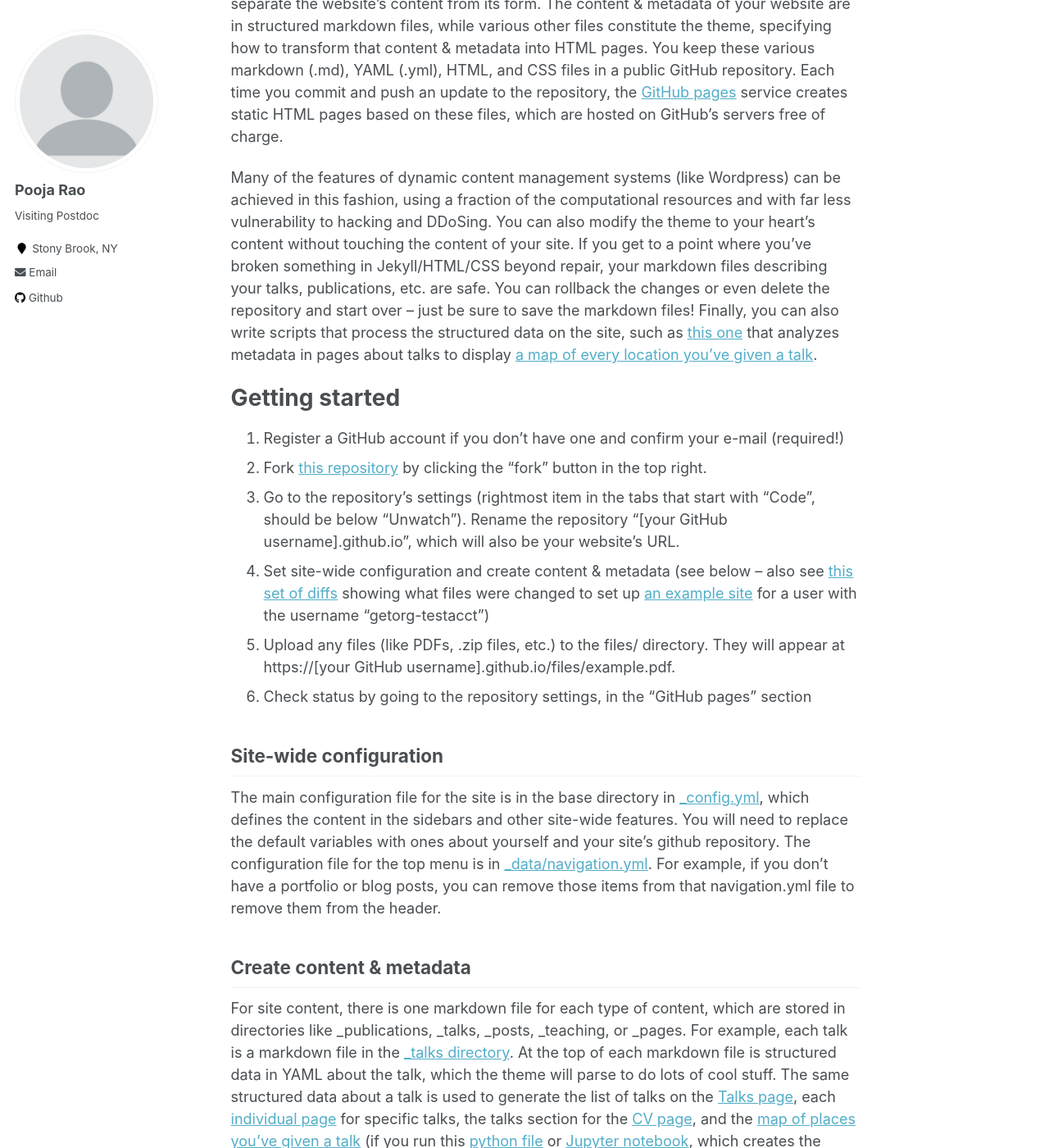
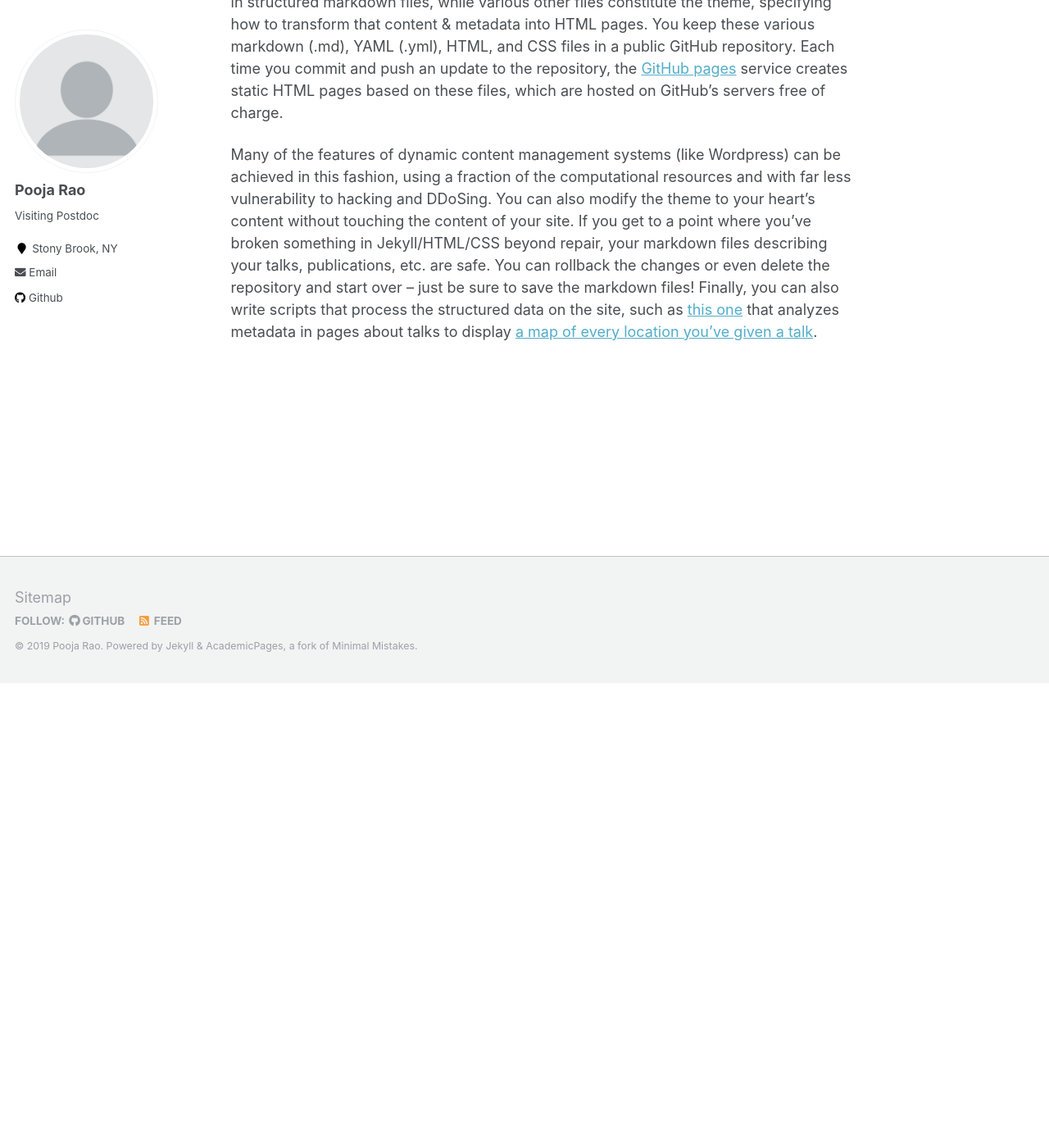
Before and after one commit to jamelvin/poojarao8.github.io, a Jekyll site: the page built from _pages/about.md, in a window 1280 px wide and 1400 px high, scrolled down 566 px. Shown: the whole window at 82% size. Built offline with Jekyll 4.4.1, drawn with Linux system fonts in a browser that asks for light colours; some of the changed text lies outside the part shown.

Commit message:
deleted the extra stuff from about me

```diff
--- a/_pages/about.md
+++ b/_pages/about.md
@@ -1,6 +1,6 @@
 ---
 permalink: /
-title: "academicpages is a ready-to-fork GitHub Pages template for academic personal websites"
+title: "About"
 excerpt: "About me"
 author_profile: true
 redirect_from:
@@ -15,36 +15,3 @@
 Like many other Jekyll-based GitHub Pages templates, academicpages makes you separate the website's content from its form. The content & metadata of your website are in structured markdown files, while various other files constitute the theme, specifying how to transform that content & metadata into HTML pages. You keep these various markdown (.md), YAML (.yml), HTML, and CSS files in a public GitHub repository. Each time you commit and push an update to the repository, the [GitHub pages](https://pages.github.com/) service creates static HTML pages based on these files, which are hosted on GitHub's servers free of charge.
 
 Many of the features of dynamic content management systems (like Wordpress) can be achieved in this fashion, using a fraction of the computational resources and with far less vulnerability to hacking and DDoSing. You can also modify the theme to your heart's content without touching the content of your site. If you get to a point where you've broken something in Jekyll/HTML/CSS beyond repair, your markdown files describing your talks, publications, etc. are safe. You can rollback the changes or even delete the repository and start over -- just be sure to save the markdown files! Finally, you can also write scripts that process the structured data on the site, such as [this one](https://github.com/academicpages/academicpages.github.io/blob/master/talkmap.ipynb) that analyzes metadata in pages about talks to display [a map of every location you've given a talk](https://academicpages.github.io/talkmap.html).
-
-Getting started
-======
-1. Register a GitHub account if you don't have one and confirm your e-mail (required!)
-1. Fork [this repository](https://github.com/academicpages/academicpages.github.io) by clicking the "fork" button in the top right.
-1. Go to the repository's settings (rightmost item in the tabs that start with "Code", should be below "Unwatch"). Rename the repository "[your GitHub username].github.io", which will also be your website's URL.
-1. Set site-wide configuration and create content & metadata (see below -- also see [this set of diffs](http://archive.is/3TPas) showing what files were changed to set up [an example site](https://getorg-testacct.github.io) for a user with the username "getorg-testacct")
-1. Upload any files (like PDFs, .zip files, etc.) to the files/ directory. They will appear at https://[your GitHub username].github.io/files/example.pdf.
-1. Check status by going to the repository settings, in the "GitHub pages" section
-
-Site-wide configuration
-------
-The main configuration file for the site is in the base directory in [_config.yml](https://github.com/academicpages/academicpages.github.io/blob/master/_config.yml), which defines the content in the sidebars and other site-wide features. You will need to replace the default variables with ones about yourself and your site's github repository. The configuration file for the top menu is in [_data/navigation.yml](https://github.com/academicpages/academicpages.github.io/blob/master/_data/navigation.yml). For example, if you don't have a portfolio or blog posts, you can remove those items from that navigation.yml file to remove them from the header.
-
-Create content & metadata
-------
-For site content, there is one markdown file for each type of content, which are stored in directories like _publications, _talks, _posts, _teaching, or _pages. For example, each talk is a markdown file in the [_talks directory](https://github.com/academicpages/academicpages.github.io/tree/master/_talks). At the top of each markdown file is structured data in YAML about the talk, which the theme will parse to do lots of cool stuff. The same structured data about a talk is used to generate the list of talks on the [Talks page](https://academicpages.github.io/talks), each [individual page](https://academicpages.github.io/talks/2012-03-01-talk-1) for specific talks, the talks section for the [CV page](https://academicpages.github.io/cv), and the [map of places you've given a talk](https://academicpages.github.io/talkmap.html) (if you run this [python file](https://github.com/academicpages/academicpages.github.io/blob/master/talkmap.py) or [Jupyter notebook](https://github.com/academicpages/academicpages.github.io/blob/master/talkmap.ipynb), which creates the HTML for the map based on the contents of the _talks directory).
-
-**Markdown generator**
-
-I have also created [a set of Jupyter notebooks](https://github.com/academicpages/academicpages.github.io/tree/master/markdown_generator
-) that converts a CSV containing structured data about talks or presentations into individual markdown files that will be properly formatted for the academicpages template. The sample CSVs in that directory are the ones I used to create my own personal website at stuartgeiger.com. My usual workflow is that I keep a spreadsheet of my publications and talks, then run the code in these notebooks to generate the markdown files, then commit and push them to the GitHub repository.
-
-How to edit your site's GitHub repository
-------
-Many people use a git client to create files on their local computer and then push them to GitHub's servers. If you are not familiar with git, you can directly edit these configuration and markdown files directly in the github.com interface. Navigate to a file (like [this one](https://github.com/academicpages/academicpages.github.io/blob/master/_talks/2012-03-01-talk-1.md) and click the pencil icon in the top right of the content preview (to the right of the "Raw | Blame | History" buttons). You can delete a file by clicking the trashcan icon to the right of the pencil icon. You can also create new files or upload files by navigating to a directory and clicking the "Create new file" or "Upload files" buttons.
-
-Example: editing a markdown file for a talk
-![Editing a markdown file for a talk](/images/editing-talk.png)
-
-For more info
-------
-More info about configuring academicpages can be found in [the guide](https://academicpages.github.io/markdown/). The [guides for the Minimal Mistakes theme](https://mmistakes.github.io/minimal-mistakes/docs/configuration/) (which this theme was forked from) might also be helpful.
```
